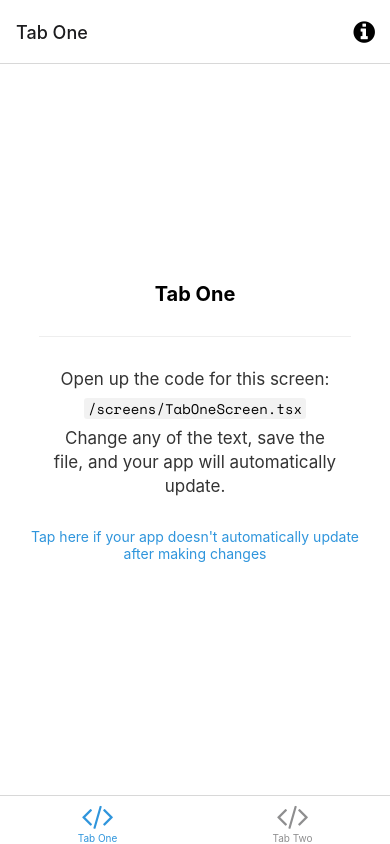
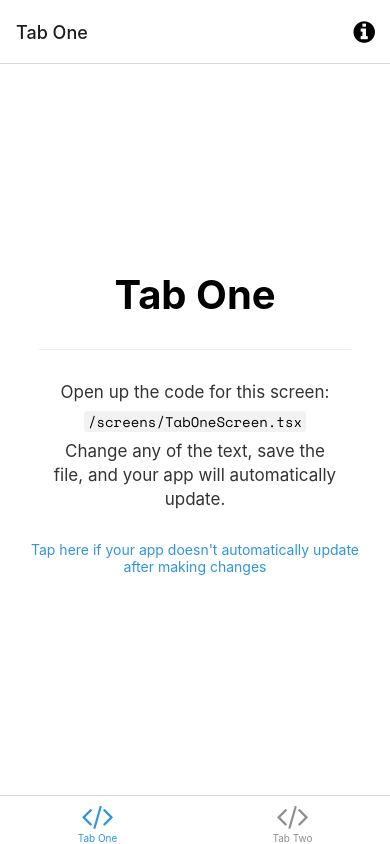
Before and after one commit to Centrul-Crestin-Life/App, a React Native app: screen /TabOne in a window 390 px wide. Built offline with nearby package versions, Linux system fonts and the light colour scheme; what expo-linking would draw is missing.

Commit message:
Update TabOneScreen.tsx

```diff
--- a/screens/TabOneScreen.tsx
+++ b/screens/TabOneScreen.tsx
@@ -21,7 +21,7 @@ const styles = StyleSheet.create({
     justifyContent: 'center',
   },
   title: {
-    fontSize: 20,
+    fontSize: 40,
     fontWeight: 'bold',
   },
   separator: {
```
